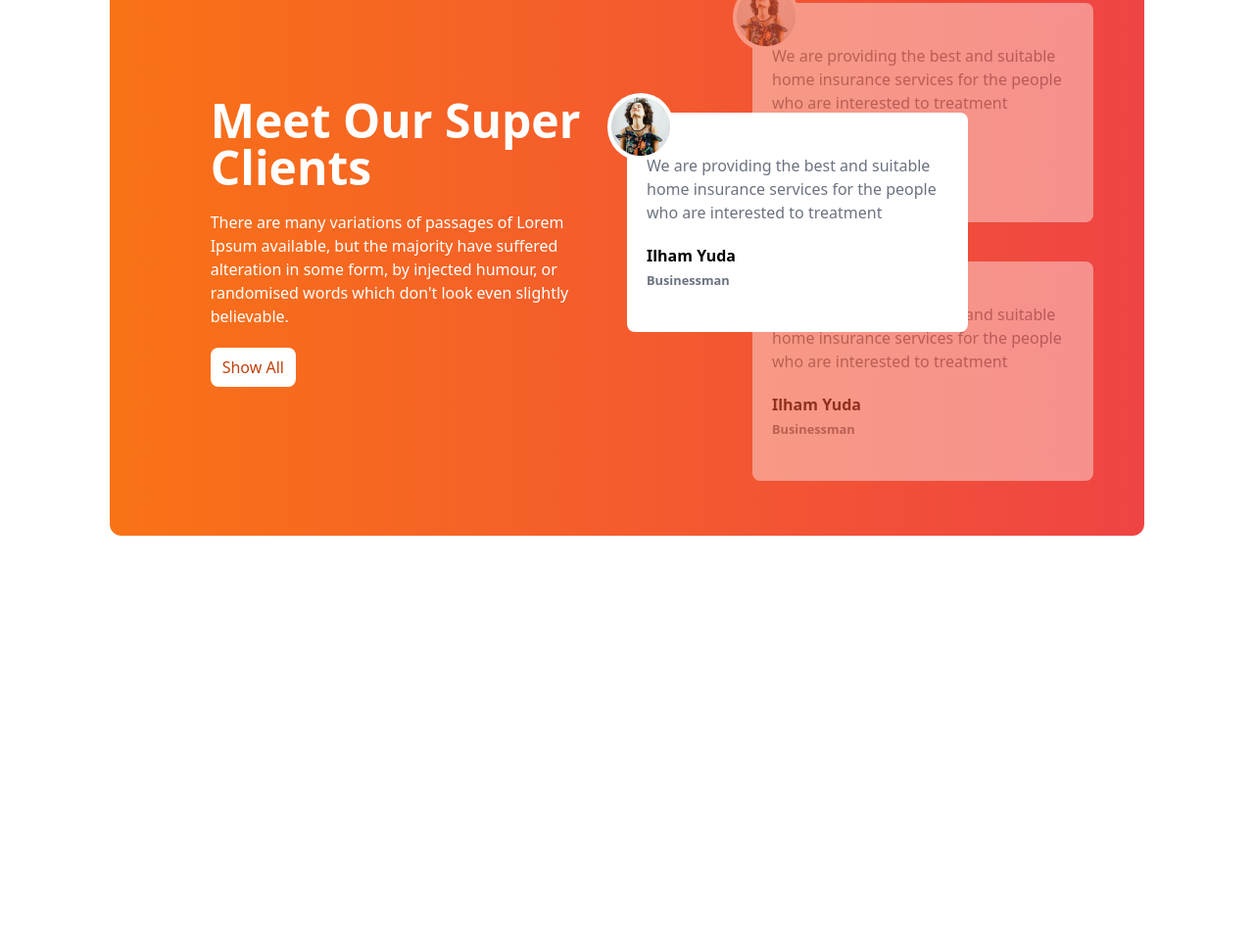
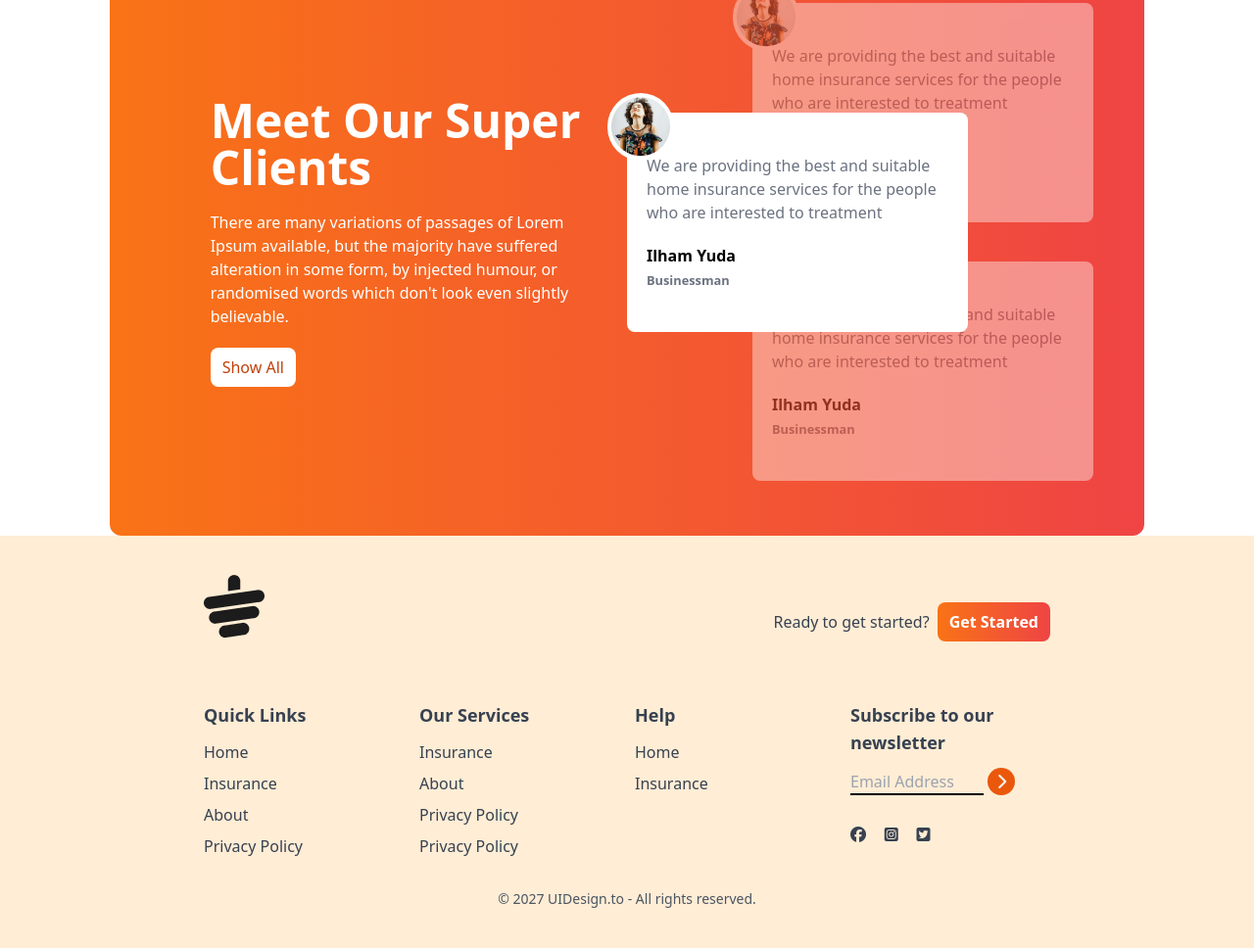
Before and after one commit to MdRakibHossen0/tea-house, a plain HTML site: page index.html in a window 1280 px wide. Shown: the part 2013-2981 px from the top of the page at 98% size. Before the commit the page ends 2560 px from the top, so only its background shows below. Drawn offline with nearby package versions, Linux system fonts and the light colour scheme.

Commit message:
done this work

```diff
--- a/index.html
+++ b/index.html
@@ -246,5 +246,110 @@
                 </div>
             </section>
 
+            <!-- home work section -->
+
+
+
+
         </main>
+
+           <!-- footer -->
+
+        <!-- Footer Section -->
+    <footer class="bg-orange-100 text-gray-700 py-10 px-4 md:px-16 ">
+      <div class="w-9/12 mx-auto">
+        <!-- Logo -->
+        <div class="mb-8 flex justify-between">
+          <img class="mb-8" src="./images/cup.png" alt="" />
+          <div class="flex items-center gap-2">
+            <h4>Ready to get started?</h4>
+            <button
+              class="bg-gradient-to-r from-orange-500 to-red-500 px-3 py-2 rounded-lg text-white font-bold"
+            >
+              Get Started
+            </button>
+          </div>
+        </div>
+        <!-- Links -->
+        <div class="grid grid-cols-1 md:grid-cols-2 lg:grid-cols-4 gap-4">
+          <!-- first column -->
+          <div>
+            <h3 class="font-semibold text-lg mb-3">Quick Links</h3>
+            <ul class="space-y-2">
+              <li>
+                <a class="hover:text-orange-600" href="#">Home</a>
+              </li>
+              <li>
+                <a class="hover:text-orange-600" href="#">Insurance</a>
+              </li>
+              <li>
+                <a class="hover:text-orange-600" href="#">About</a>
+              </li>
+              <li>
+                <a class="hover:text-orange-600" href="#">Privacy Policy</a>
+              </li>
+            </ul>
+          </div>
+          <!-- second column -->
+          <div>
+            <h3 class="font-semibold text-lg mb-3">Our Services</h3>
+            <ul class="space-y-2">
+              <li>
+                <a class="hover:text-orange-600" href="#">Insurance</a>
+              </li>
+              <li>
+                <a class="hover:text-orange-600" href="#">About</a>
+              </li>
+              <li>
+                <a class="hover:text-orange-600" href="#">Privacy Policy</a>
+              </li>
+              <li>
+                <a class="hover:text-orange-600" href="#">Privacy Policy</a>
+              </li>
+            </ul>
+          </div>
+          <!-- third column -->
+          <div>
+            <h3 class="font-semibold text-lg mb-3">Help</h3>
+            <ul class="space-y-2">
+              <li>
+                <a class="hover:text-orange-600" href="#">Home</a>
+              </li>
+              <li>
+                <a class="hover:text-orange-600" href="#">Insurance</a>
+              </li>
+            </ul>
+          </div>
+
+          <!-- fourth column -->
+          <div>
+            <h3 class="font-semibold text-lg mb-3">
+              Subscribe to our newsletter
+            </h3>
+            <div class="flex flex-col space-y-2">
+              <div>
+                <input
+                  placeholder="Email Address"
+                  type="text"
+                  class="bg-transparent border-b-2 border-black w-4/6"
+                />
+                <i
+                  class="fa-solid fa-chevron-right w-7 h-7 bg-orange-600 inline-flex rounded-full text-white justify-center items-center"
+                ></i>
+                <div class="flex justify-between w-2/5 mb-2 mt-8">
+                  <i class="fa-brands fa-facebook"></i>
+                  <i class="fa-brands fa-square-instagram"></i>
+                  <i class="fa-brands fa-square-twitter"></i>
+                </div>
+              </div>
+            </div>
+          </div>
+        </div>
+        <div class="text-center pt-4 mt-4">
+          <p class="text-sm text-gray-600">
+            © 2027 UIDesign.to - All rights reserved.
+          </p>
+        </div>
+      </div>
+    </footer>
     </body>
```
